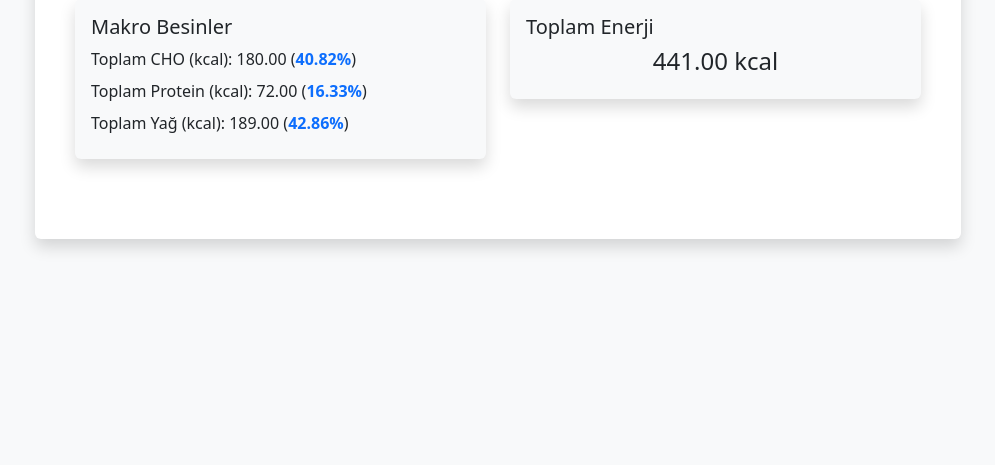
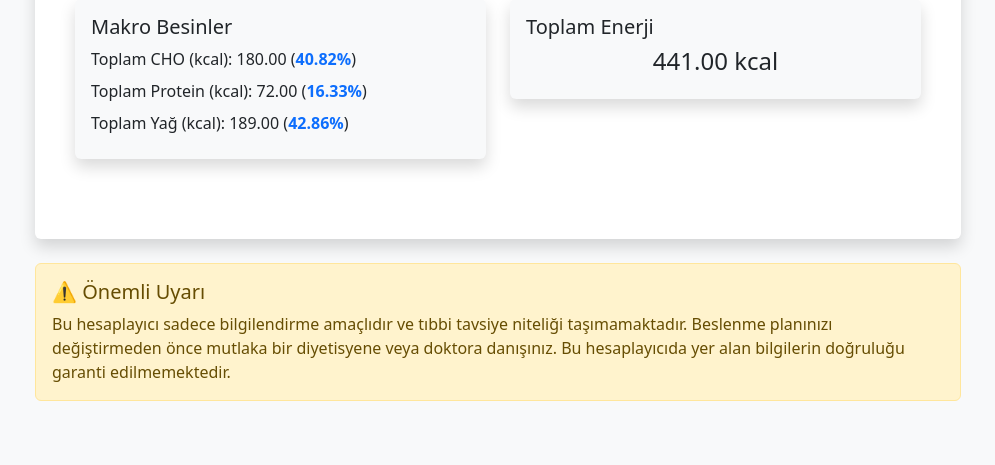
Before and after one commit to huseyinatilgan/nutrition-exchange-calculator, a PHP site: page / in a window 1280 px wide. Shown: the part 747-1212 px from the top of the page, without its empty margins (142-1137 px from the left). Before the commit the page ends 997 px from the top, so only its background shows below. Run offline with PHP 8.4, Linux system fonts and the light colour scheme.

Commit message:
feat: Add disclaimer to both UI and README

```diff
--- a/index.php
+++ b/index.php
@@ -212,6 +212,11 @@
                         </div>
                     </div>
                 </div>
+                <!-- Disclaimer -->
+                <div class="alert alert-warning mt-4" role="alert">
+                    <h5 class="alert-heading">⚠️ Önemli Uyarı</h5>
+                    <p class="mb-0">Bu hesaplayıcı sadece bilgilendirme amaçlıdır ve tıbbi tavsiye niteliği taşımamaktadır. Beslenme planınızı değiştirmeden önce mutlaka bir diyetisyene veya doktora danışınız. Bu hesaplayıcıda yer alan bilgilerin doğruluğu garanti edilmemektedir.</p>
+                </div>
             </div>
         </div>
     </div>
```
Also changed, not shown: README.md.
